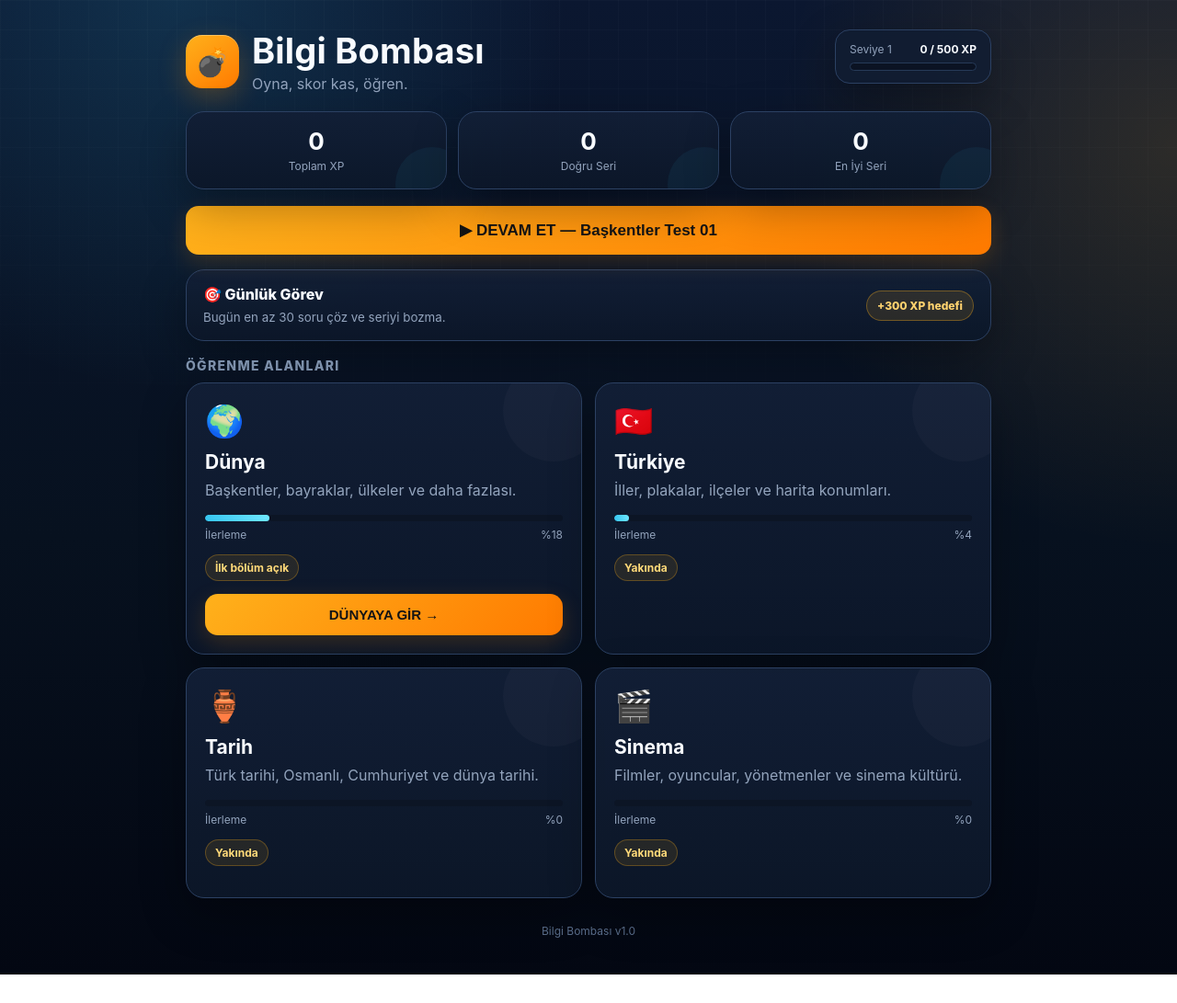
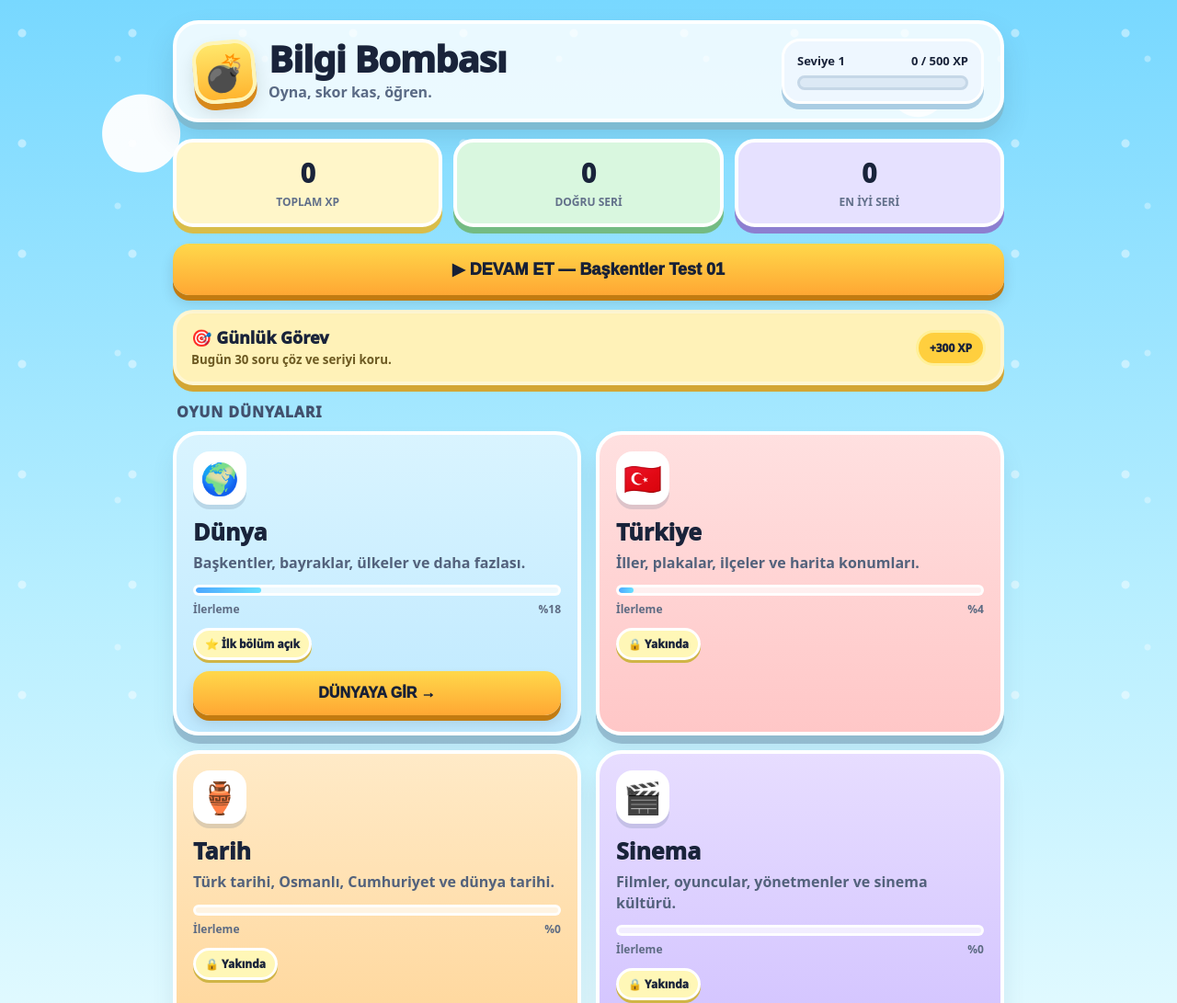
Before and after one commit to emrebbx/bilgi-bombasi, a plain HTML site: page index.html in a window 1280 px wide. Shown: the top 1091 px of the page at 92% size. Before the commit the page ends 1060 px from the top, so only its background shows below. Drawn offline with Linux system fonts and the light colour scheme.

Commit message:
Add files via upload

```diff
--- a/index.html
+++ b/index.html
@@ -7,131 +7,158 @@
 
 <style>
 :root{
-  --bg1:#07111f;
-  --bg2:#0b1730;
-  --panel:#111d33;
-  --panel2:#18253f;
-  --line:#2c4163;
-  --text:#f8fbff;
-  --muted:#93a4bd;
-  --accent:#ffb11b;
-  --accent2:#ff7a00;
-  --cyan:#36c5f0;
-  --good:#27d17f;
-  --bad:#ff5c6c;
-  --shadow:0 18px 50px rgba(0,0,0,.32);
+  --ink:#19233a;
+  --sky1:#78d8ff;
+  --sky2:#b9efff;
+  --panel:#ffffff;
+  --yellow:#ffd84a;
+  --orange:#ff9f2d;
+  --blue:#4da8ff;
+  --blue2:#2876e8;
+  --green:#58d36e;
+  --green2:#2fa84a;
+  --red:#ff6b6b;
+  --purple:#9b7cff;
+  --shadow:#22314f;
 }
 *{box-sizing:border-box}
 body{
   margin:0;
+  font-family:system-ui,-apple-system,BlinkMacSystemFont,"Segoe UI",sans-serif;
+  color:var(--ink);
   min-height:100vh;
-  color:var(--text);
-  font-family:Inter,system-ui,-apple-system,BlinkMacSystemFont,"Segoe UI",sans-serif;
   background:
-    radial-gradient(circle at 15% 0%, rgba(54,197,240,.15), transparent 28%),
-    radial-gradient(circle at 100% 15%, rgba(255,177,27,.14), transparent 28%),
-    linear-gradient(180deg,var(--bg2),var(--bg1) 55%,#030712);
+    radial-gradient(circle at 12% 12%,rgba(255,255,255,.95) 0 42px,transparent 43px),
+    radial-gradient(circle at 78% 8%,rgba(255,255,255,.8) 0 30px,transparent 31px),
+    linear-gradient(180deg,var(--sky1),var(--sky2) 55%,#eafcff);
 }
 body:before{
   content:"";
-  position:fixed;
-  inset:0;
-  pointer-events:none;
-  background-image:
-    linear-gradient(rgba(255,255,255,.018) 1px, transparent 1px),
-    linear-gradient(90deg, rgba(255,255,255,.018) 1px, transparent 1px);
-  background-size:32px 32px;
-  mask-image:linear-gradient(to bottom,black,transparent 75%);
+  position:fixed; inset:0; pointer-events:none;
+  background:
+    radial-gradient(circle at 20% 30%,rgba(255,255,255,.45) 0 4px,transparent 5px),
+    radial-gradient(circle at 80% 40%,rgba(255,255,255,.35) 0 3px,transparent 4px);
+  background-size:120px 120px,160px 160px;
 }
-.wrap{max-width:920px;margin:auto;padding:24px 22px 40px;position:relative}
+.wrap{max-width:940px;margin:auto;padding:22px 18px 42px;position:relative}
 .hero{
-  display:flex;
-  justify-content:space-between;
-  gap:18px;
-  align-items:flex-start;
-  margin:8px 0 20px;
+  display:flex;justify-content:space-between;gap:16px;align-items:center;
+  background:rgba(255,255,255,.84);
+  border:4px solid #fff;
+  border-radius:28px;
+  padding:16px 18px;
+  box-shadow:0 8px 0 #7ebbd2,0 16px 30px rgba(38,78,103,.16);
 }
 .brand-wrap{display:flex;align-items:center;gap:14px}
 .logo{
-  width:58px;height:58px;border-radius:18px;
-  display:grid;place-items:center;font-size:30px;
-  background:linear-gradient(145deg,var(--accent),var(--accent2));
-  box-shadow:0 10px 30px rgba(255,145,0,.25), inset 0 1px 0 rgba(255,255,255,.3);
+  width:68px;height:68px;border-radius:22px;
+  display:grid;place-items:center;font-size:38px;
+  background:linear-gradient(#ffe76b,#ffb52f);
+  border:4px solid #fff5b6;
+  box-shadow:0 7px 0 #d8891a,0 11px 20px rgba(0,0,0,.12);
+  transform:rotate(-5deg)
 }
-h1{font-size:38px;line-height:1;margin:4px 0 7px;letter-spacing:.2px}
-.sub{color:var(--muted);margin:0}
+h1{margin:0;font-size:40px;line-height:1;font-weight:950;letter-spacing:-1px}
+.sub{margin:5px 0 0;color:#5a6a85;font-weight:700}
 .level-box{
-  min-width:170px;padding:13px 15px;border:1px solid var(--line);
-  background:rgba(17,29,51,.84);backdrop-filter:blur(10px);
-  border-radius:16px;box-shadow:var(--shadow)
+  min-width:220px;
+  background:#eef7ff;border:3px solid #fff;border-radius:20px;
+  padding:12px 14px;
+  box-shadow:0 6px 0 #aacde3;
 }
-.level-top{display:flex;justify-content:space-between;font-size:12px;color:var(--muted);margin-bottom:7px}
-.level-box b{color:var(--text)}
-.xpbar{height:9px;background:#0b1323;border-radius:999px;overflow:hidden;border:1px solid #263a58}
-.xpfill{height:100%;background:linear-gradient(90deg,var(--accent2),var(--accent));width:0%;transition:.3s}
-.stats{display:grid;grid-template-columns:repeat(3,1fr);gap:12px;margin-bottom:18px}
-.stat,.card,.quiz,.mission{
-  background:linear-gradient(180deg,rgba(18,31,54,.96),rgba(12,23,41,.96));
-  border:1px solid var(--line);
-  border-radius:20px;
-  box-shadow:var(--shadow);
+.level-top{display:flex;justify-content:space-between;font-size:13px;font-weight:800;margin-bottom:7px}
+.xpbar{height:16px;background:#dce9f5;border:3px solid #c5d7e7;border-radius:999px;overflow:hidden}
+.xpfill{height:100%;background:linear-gradient(90deg,#ffb72f,#ffe14d);width:0%}
+.stats{display:grid;grid-template-columns:repeat(3,1fr);gap:12px;margin:18px 0}
+.stat{
+  background:white;border:4px solid white;border-radius:22px;text-align:center;padding:14px 10px;
+  box-shadow:0 7px 0 #9dc2d6,0 12px 20px rgba(40,80,100,.10)
 }
-.stat{padding:16px 14px;text-align:center;position:relative;overflow:hidden}
-.stat:after{content:"";position:absolute;inset:auto -25px -35px auto;width:80px;height:80px;border-radius:50%;background:rgba(54,197,240,.06)}
-.stat b{display:block;font-size:26px}.stat span{font-size:12px;color:var(--muted)}
-.mission{padding:16px 18px;margin:0 0 18px;display:flex;justify-content:space-between;gap:15px;align-items:center}
-.mission-title{font-weight:800;margin-bottom:4px}.mission small{color:var(--muted)}
-.mission-pill{white-space:nowrap;padding:8px 11px;border-radius:999px;background:rgba(255,177,27,.12);border:1px solid rgba(255,177,27,.34);color:#ffd36f;font-size:12px;font-weight:800}
-.grid{display:grid;grid-template-columns:repeat(2,1fr);gap:14px}
-.card{padding:20px;position:relative;overflow:hidden;transition:.18s transform,.18s border-color}
-.card:hover{transform:translateY(-2px);border-color:#49658e}
-.card:before{content:"";position:absolute;right:-25px;top:-25px;width:110px;height:110px;border-radius:50%;background:rgba(255,255,255,.025)}
-.card h3{font-size:21px;margin:0 0 7px}.card p{margin:0 0 15px;color:var(--muted);line-height:1.45}
-.card-icon{font-size:34px;margin-bottom:12px}
-.badge{display:inline-block;padding:6px 10px;border-radius:999px;background:rgba(255,177,27,.10);border:1px solid rgba(255,177,27,.28);color:#ffd979;font-size:12px;font-weight:700;margin-bottom:14px}
-.progress-line{height:7px;background:#0c1525;border-radius:999px;overflow:hidden;margin:3px 0 7px}
-.progress-fill{height:100%;border-radius:999px;background:linear-gradient(90deg,var(--cyan),#6ee7ff)}
-.card-foot{display:flex;justify-content:space-between;color:var(--muted);font-size:12px;margin-bottom:14px}
+.stat:nth-child(1){background:#fff6c9;box-shadow:0 7px 0 #d9bd4a}
+.stat:nth-child(2){background:#d9f7df;box-shadow:0 7px 0 #74bb83}
+.stat:nth-child(3){background:#e6e1ff;box-shadow:0 7px 0 #8d7fd0}
+.stat b{display:block;font-size:28px;font-weight:950}.stat span{font-size:12px;font-weight:800;color:#62708a}
+.mission{
+  display:flex;justify-content:space-between;align-items:center;gap:14px;
+  background:#fff2b8;border:4px solid #fff7d4;border-radius:22px;
+  padding:14px 16px;box-shadow:0 7px 0 #d3a635;margin:16px 0 18px
+}
+.mission-title{font-size:18px;font-weight:950}.mission small{font-weight:700;color:#6d5a22}
+.mission-pill{
+  background:#ffcf3e;border:3px solid #fff099;border-radius:999px;
+  padding:8px 12px;font-size:12px;font-weight:950;white-space:nowrap
+}
+.section-title{font-weight:950;text-transform:uppercase;letter-spacing:.9px;margin:14px 4px 10px;color:#41506d}
+.grid{display:grid;grid-template-columns:repeat(2,1fr);gap:16px}
+.card{
+  position:relative;overflow:hidden;
+  border:4px solid white;border-radius:28px;padding:18px;
+  box-shadow:0 9px 0 rgba(56,86,120,.30),0 16px 24px rgba(51,87,117,.10)
+}
+.card:nth-child(1){background:linear-gradient(180deg,#d9f4ff,#bfe9ff)}
+.card:nth-child(2){background:linear-gradient(180deg,#ffe0e0,#ffc7c7)}
+.card:nth-child(3){background:linear-gradient(180deg,#ffeac7,#ffd79c)}
+.card:nth-child(4){background:linear-gradient(180deg,#e7ddff,#d3c4ff)}
+.card-icon{
+  width:58px;height:58px;border-radius:18px;display:grid;place-items:center;font-size:34px;
+  background:white;border:3px solid rgba(255,255,255,.9);box-shadow:0 5px 0 rgba(70,90,120,.18);
+  margin-bottom:12px
+}
+.card h3{font-size:25px;margin:0 0 6px;font-weight:950}
+.card p{margin:0 0 13px;color:#53627c;font-weight:700;line-height:1.4}
+.progress-line{height:12px;background:rgba(255,255,255,.65);border:3px solid rgba(255,255,255,.85);border-radius:999px;overflow:hidden}
+.progress-fill{height:100%;background:linear-gradient(90deg,#4da8ff,#66e0ff);border-radius:999px}
+.card-foot{display:flex;justify-content:space-between;font-size:12px;font-weight:900;color:#5d6b83;margin:6px 0 12px}
+.badge{
+  display:inline-block;background:#fff7b7;border:3px solid white;border-radius:999px;
+  padding:6px 10px;font-size:12px;font-weight:950;box-shadow:0 3px 0 #d0b546;margin-bottom:12px
+}
 button{
-  width:100%;padding:14px 16px;border-radius:14px;border:1px solid var(--line);
-  background:#1c2a44;color:var(--text);font-size:15px;font-weight:700;cursor:pointer;
-  transition:.15s transform,.15s filter,.15s border-color;
+  width:100%;border:0;border-radius:18px;padding:15px 16px;
+  font-size:16px;font-weight:950;cursor:pointer;color:#172036;
+  transition:transform .06s,filter .1s;
+  box-shadow:0 6px 0 #c27b11,0 9px 15px rgba(0,0,0,.12)
 }
-button:hover{filter:brightness(1.08);border-color:#526d94}
-button:active{transform:scale(.985)}
-.primary{
-  background:linear-gradient(135deg,var(--accent),var(--accent2));
-  color:#141414;border:0;font-weight:900;box-shadow:0 8px 24px rgba(255,145,0,.18)
+button:active{transform:translateY(4px);box-shadow:0 2px 0 #b66e09}
+.primary{background:linear-gradient(#ffd84b,#ffa733)}
+.secondary{background:#fff;box-shadow:0 6px 0 #a9bdd0;border:3px solid #eef6ff}
+.hero-play{font-size:18px;padding:17px}
+.hidden{display:none}
+.quiz{
+  background:#ffffff;border:5px solid #fff;border-radius:28px;padding:20px;
+  box-shadow:0 10px 0 #8bb8cf,0 18px 30px rgba(50,87,112,.15)
 }
-.secondary{background:transparent}
-.hero-play{margin-bottom:16px;font-size:17px;padding:16px}
-.hidden{display:none}
-.quiz{padding:22px}
-.top{display:flex;justify-content:space-between;align-items:center;color:var(--muted);font-size:14px}
-.progress{height:11px;background:#0d1626;border-radius:99px;overflow:hidden;margin:13px 0 4px;border:1px solid #243754}
-.bar{height:100%;width:0;background:linear-gradient(90deg,var(--cyan),#79e6ff);transition:.25s}
+.top{display:flex;justify-content:space-between;font-weight:900;color:#60708a}
+.progress{height:16px;background:#dfeaf4;border:3px solid #c9d9e6;border-radius:999px;overflow:hidden;margin:12px 0 4px}
+.bar{height:100%;background:linear-gradient(90deg,#4ba7ff,#60dfff)}
 .question-card{
-  margin-top:18px;padding:20px;border-radius:18px;
-  background:linear-gradient(180deg,#15243d,#101d31);
-  border:1px solid #2e4568
+  margin-top:16px;background:#eef7ff;border:4px solid #fff;border-radius:24px;padding:18px;
+  box-shadow:inset 0 0 0 3px #d8e9f6
 }
-.question{font-size:25px;font-weight:850;margin:0;line-height:1.3}
-.answers{display:grid;grid-template-columns:repeat(2,1fr);gap:11px;margin-top:16px}
-.answers button{min-height:64px;text-align:left;padding:15px 16px;background:#17243a}
-.good{background:rgba(39,209,127,.18)!important;border-color:var(--good)!important;box-shadow:0 0 0 1px rgba(39,209,127,.12),0 0 28px rgba(39,209,127,.12)}
-.bad{background:rgba(255,92,108,.16)!important;border-color:var(--bad)!important;animation:shake .2s linear 2}
-@keyframes shake{0%,100%{transform:translateX(0)}25%{transform:translateX(-4px)}75%{transform:translateX(4px)}}
-.result{text-align:center;padding:28px 22px}
-.big{font-size:58px;font-weight:950;letter-spacing:-1px;margin:5px 0}
-.reward{display:inline-block;margin:5px 0 16px;padding:8px 12px;border-radius:999px;background:rgba(255,177,27,.12);border:1px solid rgba(255,177,27,.3);color:#ffd36f;font-weight:800}
-.footer{text-align:center;color:#5d718f;font-size:12px;margin-top:28px}
-.section-title{font-size:14px;color:#7f93ae;text-transform:uppercase;letter-spacing:1.3px;font-weight:800;margin:10px 0}
+.question{font-size:26px;font-weight:950;line-height:1.3;margin:0}
+.answers{display:grid;grid-template-columns:repeat(2,1fr);gap:12px;margin-top:16px}
+.answers button{
+  background:#ffffff;
+  box-shadow:0 6px 0 #b8c9d9;
+  border:3px solid #e6eef6;
+  text-align:left;
+  min-height:66px;
+}
+.answers button:active{box-shadow:0 2px 0 #aebfce}
+.good{background:#c8f3d1!important;border-color:#7bd58b!important;box-shadow:0 6px 0 #48a75d!important}
+.bad{background:#ffd1d1!important;border-color:#ff8f8f!important;box-shadow:0 6px 0 #d95454!important;animation:shake .18s linear 2}
+@keyframes shake{0%,100%{transform:translateX(0)}25%{transform:translateX(-5px)}75%{transform:translateX(5px)}}
+.result{text-align:center}
+.big{font-size:62px;font-weight:950}
+.reward{display:inline-block;background:#fff1a8;border:4px solid #fff8d0;border-radius:999px;padding:8px 13px;font-weight:950;box-shadow:0 5px 0 #d1b43a;margin-bottom:10px}
+.footer{text-align:center;margin-top:28px;color:#4f6680;font-size:12px;font-weight:900}
 @media(max-width:700px){
-  .wrap{padding:16px}
+  .wrap{padding:14px}
   .hero{display:block}.level-box{margin-top:14px}
-  h1{font-size:31px}.grid{grid-template-columns:1fr}
-  .stats{gap:8px}.stat{padding:12px}
-  .answers{grid-template-columns:1fr}.question{font-size:21px}
+  h1{font-size:32px}.grid{grid-template-columns:1fr}
+  .stats{gap:8px}.stat{padding:12px 8px}
+  .answers{grid-template-columns:1fr}
+  .question{font-size:22px}
 }
 </style>
 
@@ -147,15 +174,15 @@ button:active{transform:scale(.985)}
       </div>
     </div>
     <div class="level-box">
-      <div class="level-top"><span id="levelText">Seviye 1</span><b id="levelXp">0 / 500 XP</b></div>
+      <div class="level-top"><span id="levelText">Seviye 1</span><span id="levelXp">0 / 500 XP</span></div>
       <div class="xpbar"><div class="xpfill" id="xpfill"></div></div>
     </div>
   </div>
 
   <div class="stats">
-    <div class="stat"><b id="xp">0</b><span>Toplam XP</span></div>
-    <div class="stat"><b id="streak">0</b><span>Doğru Seri</span></div>
-    <div class="stat"><b id="best">0</b><span>En İyi Seri</span></div>
+    <div class="stat"><b id="xp">0</b><span>TOPLAM XP</span></div>
+    <div class="stat"><b id="streak">0</b><span>DOĞRU SERİ</span></div>
+    <div class="stat"><b id="best">0</b><span>EN İYİ SERİ</span></div>
   </div>
 
   <section id="home">
@@ -164,13 +191,12 @@ button:active{transform:scale(.985)}
     <div class="mission">
       <div>
         <div class="mission-title">🎯 Günlük Görev</div>
-        <small>Bugün en az 30 soru çöz ve seriyi bozma.</small>
+        <small>Bugün 30 soru çöz ve seriyi koru.</small>
       </div>
-      <div class="mission-pill">+300 XP hedefi</div>
+      <div class="mission-pill">+300 XP</div>
     </div>
 
-    <div class="section-title">Öğrenme Alanları</div>
-
+    <div class="section-title">Oyun Dünyaları</div>
     <div class="grid">
       <div class="card">
         <div class="card-icon">🌍</div>
@@ -178,7 +204,7 @@ button:active{transform:scale(.985)}
         <p>Başkentler, bayraklar, ülkeler ve daha fazlası.</p>
         <div class="progress-line"><div class="progress-fill" style="width:18%"></div></div>
         <div class="card-foot"><span>İlerleme</span><span>%18</span></div>
-        <span class="badge">İlk bölüm açık</span>
+        <span class="badge">⭐ İlk bölüm açık</span>
         <button class="primary" onclick="openWorld()">DÜNYAYA GİR →</button>
       </div>
 
@@ -188,7 +214,7 @@ button:active{transform:scale(.985)}
         <p>İller, plakalar, ilçeler ve harita konumları.</p>
         <div class="progress-line"><div class="progress-fill" style="width:4%"></div></div>
         <div class="card-foot"><span>İlerleme</span><span>%4</span></div>
-        <span class="badge">Yakında</span>
+        <span class="badge">🔒 Yakında</span>
       </div>
 
       <div class="card">
@@ -197,7 +223,7 @@ button:active{transform:scale(.985)}
         <p>Türk tarihi, Osmanlı, Cumhuriyet ve dünya tarihi.</p>
         <div class="progress-line"><div class="progress-fill" style="width:0%"></div></div>
         <div class="card-foot"><span>İlerleme</span><span>%0</span></div>
-        <span class="badge">Yakında</span>
+        <span class="badge">🔒 Yakında</span>
       </div>
 
       <div class="card">
@@ -206,13 +232,13 @@ button:active{transform:scale(.985)}
         <p>Filmler, oyuncular, yönetmenler ve sinema kültürü.</p>
         <div class="progress-line"><div class="progress-fill" style="width:0%"></div></div>
         <div class="card-foot"><span>İlerleme</span><span>%0</span></div>
-        <span class="badge">Yakında</span>
+        <span class="badge">🔒 Yakında</span>
       </div>
     </div>
   </section>
 
   <section id="world" class="hidden">
-    <div class="section-title">Dünya / Başkentler</div>
+    <div class="section-title">🌍 Dünya / Başkentler</div>
     <div class="card">
       <div class="card-icon">🌐</div>
       <h3>Başkentler — Test 01</h3>
@@ -222,7 +248,7 @@ button:active{transform:scale(.985)}
       <span class="badge">🏆 Başkentler Ustası</span>
       <button class="primary" onclick="startQuiz()">TESTE GİR →</button>
     </div>
-    <button class="secondary" onclick="show('home')">← Ana menü</button>
+    <button class="secondary" onclick="show('home')">← ANA MENÜ</button>
   </section>
 
   <section id="quizsec" class="hidden">
@@ -238,18 +264,18 @@ button:active{transform:scale(.985)}
 
   <section id="result" class="hidden">
     <div class="quiz result">
-      <div class="section-title">Test Tamamlandı</div>
+      <div class="section-title">🎉 Test Tamamlandı</div>
       <div class="big" id="finalScore"></div>
       <div class="reward" id="rewardXp">+0 XP</div>
       <h2 id="resultTitle"></h2>
       <p class="sub" id="resultText"></p>
       <button class="primary" onclick="startQuiz()">TEKRAR OYNA</button>
       <div style="height:10px"></div>
-      <button class="secondary" onclick="openWorld()">Testlere Dön</button>
+      <button class="secondary" onclick="openWorld()">TESTLERE DÖN</button>
     </div>
   </section>
 
-  <div class="footer">Bilgi Bombası v1.0</div>
+  <div class="footer">Bilgi Bombası v1.1 CARTOON</div>
 </div>
 <script>
 
@@ -307,7 +333,7 @@ function answer(btn,selected,correct){
  setTimeout(()=>{state.index++; if(state.index<questions.length)render(); else finish()},650)
 }
 function finish(){
- show("result");$("finalScore").textContent=`${state.score}/${questions.length}`;$("rewardXp").textContent=`+${state.xp-state.startXp} XP`;
+ show("result");$("finalScore").textContent=`${state.score}/${questions.length}`; if($("rewardXp")) $("rewardXp").textContent=`+${state.xp-state.startXp} XP`;
  if(state.score===questions.length){$("resultTitle").textContent="🏆 BAŞKENTLER USTASI!";$("resultText").textContent="30/30. Boss temizlendi."}
  else if(state.score>=27){$("resultTitle").textContent="🔥 Çok iyi!";$("resultText").textContent="Kusursuz skora çok az kaldı."}
  else if(state.score>=20){$("resultTitle").textContent="💪 İyi gidiyor!";$("resultText").textContent="Tekrar ettikçe taş gibi oturacak."}
```
